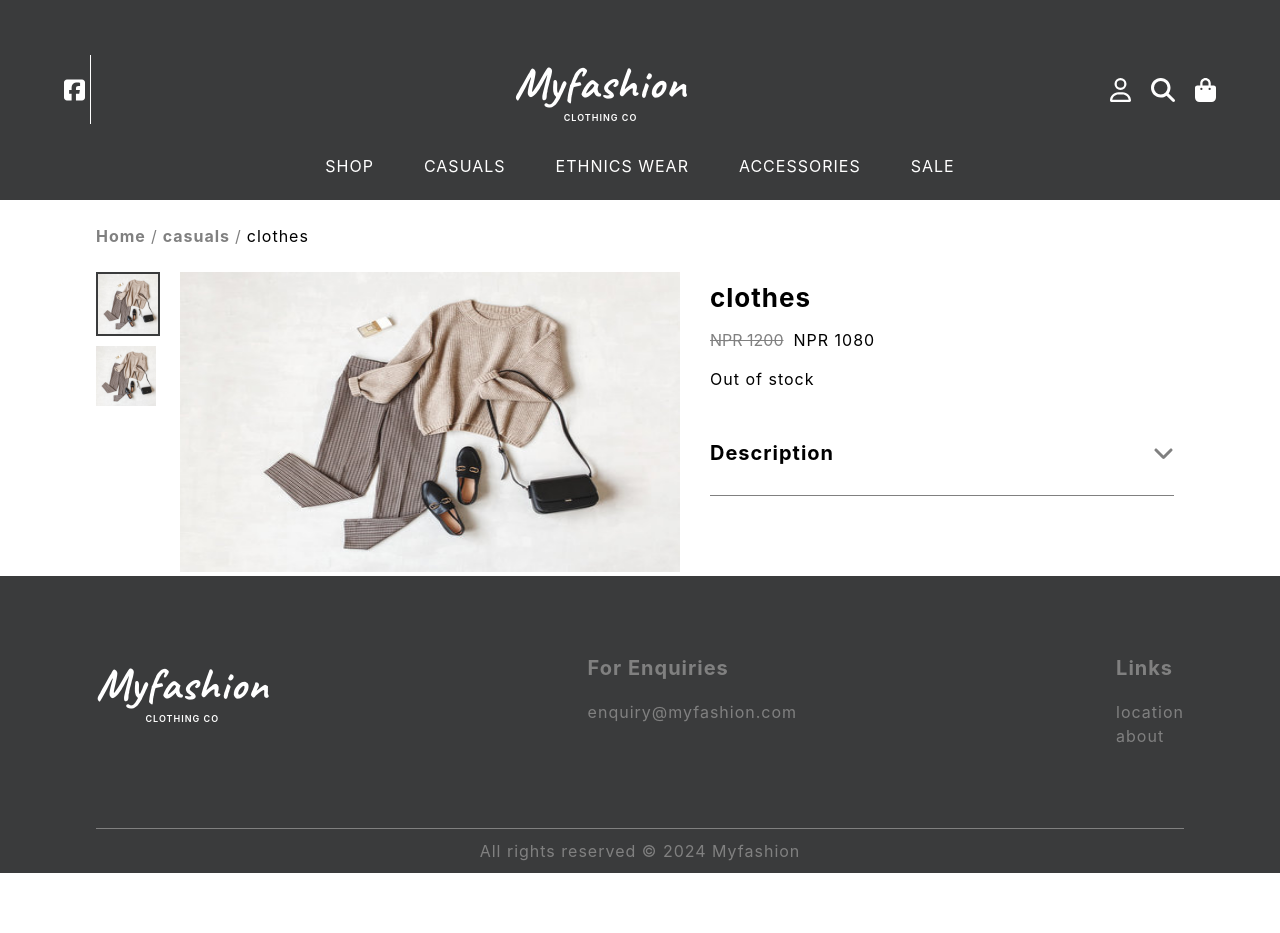
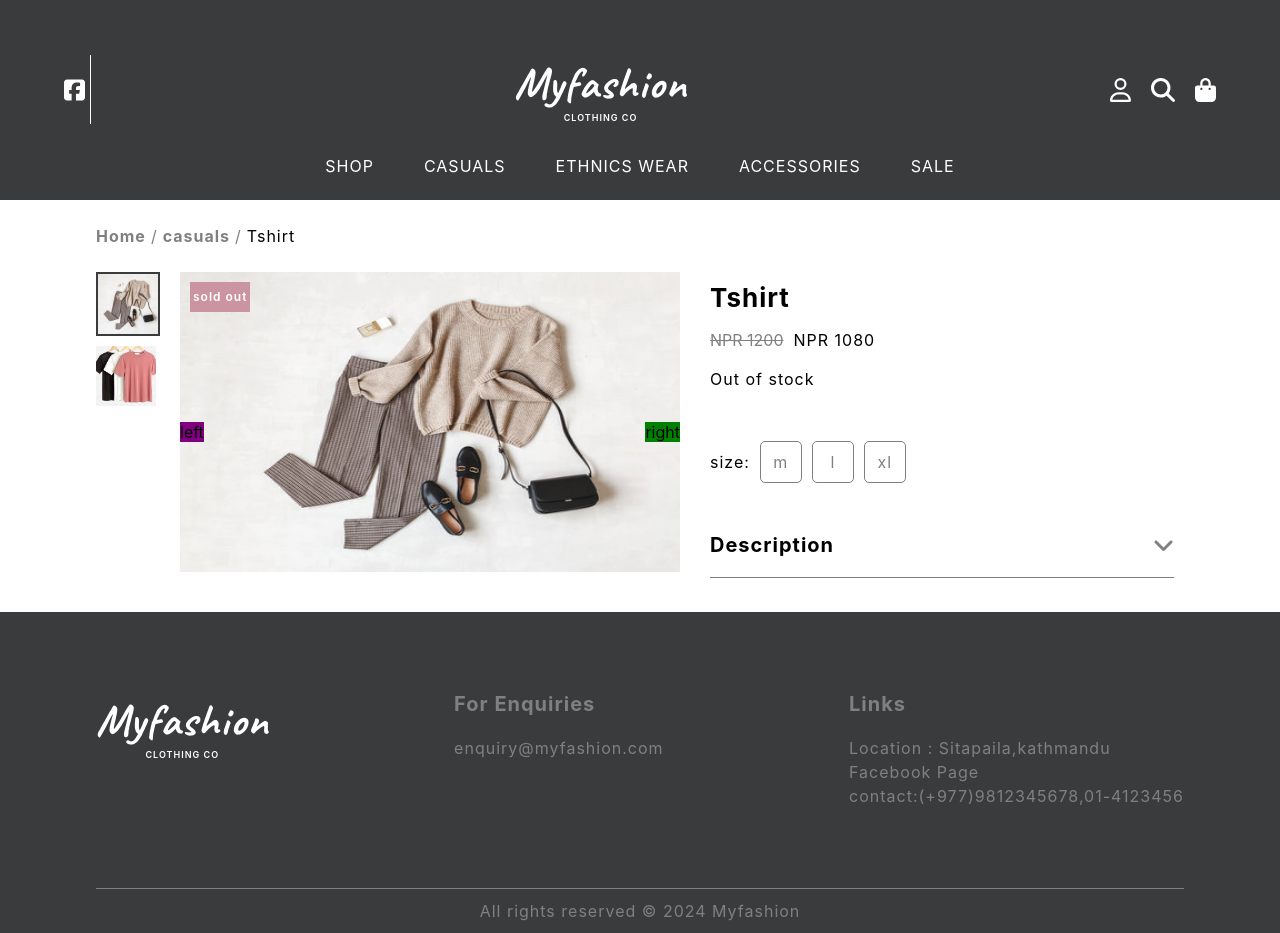
Before and after one commit to AnupRijal123/Vue_clothingbrand_website, a Vue app: page /item/1 in a window 1280 px wide. Before the commit the page ends 873 px from the top, so only its background shows below. Built offline with nearby package versions, Linux system fonts and the light colour scheme.

Commit message:
made item info image scroll when  left and right button clicked

```diff
--- a/src/base.css
+++ b/src/base.css
@@ -91,6 +91,17 @@ body::-webkit-scrollbar-thumb {
     transform: scale(1.2);
 }
 
+.tag {
+    background-color: #ca94a1;
+    padding: 3px;
+}
+
+.tag p {
+    color: #ffffff;
+    font-size: 12px;
+    font-weight: 600;
+}
+
 @media only screen and (max-width:320px) {
 
     p,
--- a/src/components/FooterComponent.vue
+++ b/src/components/FooterComponent.vue
@@ -7,14 +7,15 @@
             </div>
             <div class="column d-flex">
                 <h3>For Enquiries</h3>
-                <p>enquiry@myfashion.com</p>
+                <p class="link-text">enquiry@myfashion.com</p>
             </div>
 
             <div class="column d-flex">
                 <h3>Links</h3>
                <div>
-                <p>location</p>
-                <p>about</p>
+                <p class="link-text">Location : Sitapaila,kathmandu</p>
+                <p class="link-text">Facebook Page</p>
+                <p>contact:(+977)9812345678,01-4123456</p>
                </div>
             </div>
            </div>
@@ -65,12 +66,13 @@ p,h3{
     color:rgba(128,128,128);
 
 }
-.column p{
+
+.link-text{
     cursor:pointer;
-    transition:all 0.2s ease;
+    transition:all 0.3s ease;
 }
-.column p:hover{
-    transform:scale(1.1);
+.link-text:hover{
+    transform:scale(1.05);
     color:#ca94a1;
 }
 
--- a/src/components/ItemsComponent.vue
+++ b/src/components/ItemsComponent.vue
@@ -158,18 +158,10 @@ export default {
     color:rgba(128,128,128);
 }
 .tag{
-    background-color:#ca94a1;
-    position:absolute;
-    top:5px;
-    left:5px;
-    padding:3px;
+    position: absolute;
+    top: 5px;
+    left: 5px;
 }
-.tag p{
-    color:#ffffff;
-    font-size:12px;
-    font-weight:600;
-}
-
 @media only screen and (max-width:1352px){
     .grid-container{
         justify-content:space-around;
--- a/src/data/allItems.json
+++ b/src/data/allItems.json
@@ -1,8 +1,18 @@
 [
     {
         "id": 1,
-        "name": "clothes",
+        "name": "Tshirt",
         "price": 1200,
+        "description": [
+            "100% pure cotton",
+            "relaxed fit",
+            "size s,m,l,xl,xxl"
+        ],
+        "size": [
+            "m",
+            "l",
+            "xl"
+        ],
         "discountPercentage": 10,
         "img1": "item1.jpg",
         "img2": "item2.jpeg",
@@ -14,6 +24,18 @@
         "id": 2,
         "name": "kurtha",
         "price": 800,
+        "description": [
+            "100% pure cotton",
+            "relaxed fit",
+            "size s,m,l,xl,xxl"
+        ],
+        "size": [
+            "m",
+            "l",
+            "xl",
+            "xxl",
+            "xxxl"
+        ],
         "discountPercentage": null,
         "img1": "item1.jpg",
         "img2": "item2.jpeg",
@@ -25,6 +47,11 @@
         "id": 3,
         "name": "bag",
         "price": 3000,
+        "description": [
+            "100% pure cotton",
+            "relaxed fit",
+            "size s,m,l,xl,xxl"
+        ],
         "discountPercentage": 10,
         "img1": "item1.jpg",
         "img2": "item2.jpeg",
--- a/src/pages/DisplayItems.vue
+++ b/src/pages/DisplayItems.vue
@@ -31,6 +31,7 @@ export default{
     },
     mounted(){
         this.displayItemFirstLoad();
+        window.scrollTo(0,0);
     },
     methods:{
         displayItemFirstLoad(){
--- a/src/pages/HomePage.vue
+++ b/src/pages/HomePage.vue
@@ -28,7 +28,7 @@
 
         <ItemsComponent :itemsArray="newCollection"/>
 
-        <div className="accessories-container">
+        <div class="accessories-container">
             <h1>Accessories</h1>
             <AccessoriesComponent />
         </div>
@@ -140,7 +140,7 @@ methods:{
     height:100%;
     object-fit: fill;
     transform:scale(1.2);
-    transition:transform 0.5s ease;
+    transition:transform 0.7s ease;
 
 }
 .poster-image:hover{
--- a/src/pages/ItemInfoPage.vue
+++ b/src/pages/ItemInfoPage.vue
@@ -1,6 +1,6 @@
 <template>
     <div v-if="selectedItem.length!==0" class="item-info-container">
-       <div className="item-info-content-container">
+       <div class="item-info-content-container">
         <div class="item-info-content">
             <div class="item-info-heading">
                 <div class="breadcrumb">
@@ -14,21 +14,43 @@
 
             <div class="item-display-div d-flex">
                <div class="images-list d-flex">
-                <div className="list-image-div active-image">
-                    <img :src="require('@/assets/items/item1.jpg')" class="list-image"/>
+                <div @click="selectImage(selectedItem[0].img1)" class="list-image-div" :class="{'active-image':selectedImage===selectedItem[0].img1}">
+                    <img :src="require(`@/assets/items/${selectedItem[0].img1}`)" class="list-image"/>
                 </div>
 
-                <div className="list-image-div">
-                    <img :src="require('@/assets/items/item1.jpg')" class="list-image"/>
+                <div  @click="selectImage(selectedItem[0].img2)" class="list-image-div" :class="{'active-image':selectedImage===selectedItem[0].img2}">
+                    <img :src="require(`@/assets/items/${selectedItem[0].img2}`)" class="list-image"/>
                 </div>
 
                </div>
 
-               <div>
-                    <img :src="require('../assets/items/item1.jpg')" class="item-image"/>
-               </div>
+               <div class="main-image-container">
+                    <div class="scrollable-image-container"
 
-                <div className="item-description-container d-flex">
+
+                            :class="{'move-scrollable-container-left':moveLeft,
+                                    'move-scrollable-container-right':moveRight
+                                    }"
+
+
+                    >
+                        <img :src="require(`../assets/items/${selectedItem[0].img1}`)" class="item-image"/>
+                        <img :src="require(`../assets/items/${selectedItem[0].img2}`)" class="item-image"/>
+                    </div>
+                    <div class="tag" v-if="selectedItem[0].isSold||selectedItem[0].discountPercentage">
+                            <p v-if="selectedItem[0].isSold">sold out</p>
+                            <p v-if="!selectedItem[0].isSold && selectedItem[0].discountPercentage">
+                                -{{selectedItem[0].discountPercentage}}%
+                            </p>
+                    </div>
+
+                    <div @click="goLeft" class="left-button image-navigate-button">left</div>
+                    <div @click="goRight" class="right-button image-navigate-button">right</div>
+
+
+                </div>
+
+                <div class="item-description-container d-flex">
                    <div>
                     <h2>{{ selectedItem[0].name }}</h2>
                     <div class="price-div d-flex">
@@ -42,10 +64,28 @@
                         <p v-if="!selectedItem[0].discountPercentage">NPR {{selectedItem[0].price}}</p>
                     </div>
                     <p v-if="selectedItem[0].isSold">Out of stock</p>
+                    <div v-if="!selectedItem[0].isSold" class="button-div">
+
+                        <CustomWhiteButton text="add to cart"/>
+
+                    </div>
+                   </div>
+
+                   <div class="size-div d-flex">
+                    <p>size:</p>
+                    <div
+
+                    v-for="size in selectedItem[0].size" :key="size"
+                    @click="selectSize(size)"
+                    :class="size===selectedSize?'active-size size-box':'size-box'">
+                        <p>{{size}}</p>
+                    </div>
+
+                    <p v-if="!selectedItem[0].size">N/A</p>
                    </div>
 
                    <div class="description-and-review-div">
-                        <div className="description-row">
+                        <div class="description-row">
                             <div @click="showDescription" class="description-heading d-flex">
                                 <h3>Description</h3>
 
@@ -56,10 +96,10 @@
                             <div :class="`description  ${showDescriptionDiv?'take-full-height':'description'}`"  >
                                 <p class="heading-text">Features</p>
 
-                                <div>
-                                    <li>hello</li>
-                                    <li>bye</li>
-                                    <li>hello</li>
+                                <div class="description-list">
+                                    <li  v-for="description in selectedItem[0].description" :key="description">
+                                        {{description}}
+                                    </li>
                                 </div>
 
                                 <p class="heading-text">Made in china</p>
@@ -67,6 +107,9 @@
                             </div>
                         </div>
                    </div>
+
+
+
 
                 </div>
             </div>
@@ -81,24 +124,33 @@
 
 <script>
 import AllItems from '../data/allItems.json';
+import CustomWhiteButton from '../components/CustomWhiteButton.vue';
 
 export default{
+    components:{
+        CustomWhiteButton,
+    },
     data(){
         return{
             itemID:null,
             allItems:AllItems,
             selectedItem:[],
             showDescriptionDiv:false,
+            selectedImage:'',
+            selectedSize:'',
+            moveLeft:false,
+            moveRight:false,
 
         }
     },
    mounted(){
+    window.scrollTo(0,0);
     this.itemID=parseInt(this.$route.params.id);
        this.selectedItem=this.allItems.filter((item)=>{
             return item.id===this.itemID
         });
         console.log('selected item',this.selectedItem);
-
+        this.selectedImage=this.selectedItem[0].img1;
    },
    methods:{
     showDescription(){
@@ -118,9 +170,38 @@ export default{
         if(categoryName==='accessories'){
             this.$router.push('/categories/accessories');
         }
-    }
+    },
+        selectImage(image){
+        this.selectedImage=image;
+        console.log(this.selectedImage);
+
+        if(this.selectedImage===this.selectedItem[0]?.img1){
+            this.goLeft();
+        }
+        if(this.selectedImage===this.selectedItem[0]?.img2){
+            this.goRight();
+        }
+
+
+        },
+
+        selectSize(size){
+            this.selectedSize=size;
+        },
+
+        goLeft(){
+            this.moveRight=false;
+            this.moveLeft=true;
+        },
+
+        goRight(){
+            this.moveLeft=false;
+            this.moveRight=true;
+        }
+
+
+
    }
-
    }
 
 
@@ -164,6 +245,7 @@ export default{
  .item-display-div{
     gap:20px;
     flex-wrap:wrap;
+    padding-bottom:24px;
  }
  .images-list{
     flex-direction:column;
@@ -173,6 +255,7 @@ export default{
  .list-image-div{
     width:60px;
     height:60px;
+    cursor:pointer;
  }
  .active-image{
     border:2px solid #3a3b3c;
@@ -182,10 +265,68 @@ export default{
    height:100%;
    object-fit:cover;
  }
- .item-image{
+ .main-image-container{
     width:500px;
     height:300px;
+    position:relative;
+    overflow:hidden;
+}
+.scrollable-image-container{
+    display:flex;
+    width:100%;
+    height:100%;
+}
+
+.move-scrollable-container-left{
+    animation:moveLeft 1s forwards;
+}
+@keyframes moveLeft{
+    0%{
+        transform:translateX(-500px);
+    }
+    100%{
+        transform:translateX(0);
+    }
+}
+.move-scrollable-container-right{
+    animation:moveRight 1s forwards;
+}
+@keyframes moveRight{
+    0%{
+        transform:translate(0);
+    }
+    100%{
+        transform:translateX(-500px);
+    }
+}
+.tag{
+    position:absolute;
+    top:10px;
+    left:10px;
+}
+.image-navigate-button{
+    background-color:yellow;
+    position:absolute;
+    top:50%;
+    cursor:pointer;
+}
+.left-button{
+    background-color:purple;
+    left:0;
+}
+.right-button{
+    background-color:green;
+    right:0;
+}
+ .item-image{
+    width:100%;
+    height:100%;
+    flex-shrink:0;
  }
+ .button-div{
+    background-color:red;
+ }
+
  .item-description-container{
     flex:1;
     padding:10px;
@@ -202,13 +343,50 @@ export default{
     color:rgba(128,128,128);
  }
 
+ .size-div{
+    gap:10px;
+    align-items:center;
+    flex-wrap:wrap;
+ }
+ .size-box{
+    width: 40px;
+    height:40px;
+    display:flex;
+    justify-content:center;
+    align-items:center;
+    cursor:pointer;
+    border:1px solid rgba(128,128,128);
+    border-radius:5px;
+    transition:transform 0.3s ease;
+ }
+ .size-box:hover{
+    transform:scale(1.1);
+ }
+ .size-box p{
+    color:rgba(128,128,128);
+    text-align:center;
+
+ }
+ .active-size{
+    transform:scale(1.2);
+    border-color:#111;
+ }
+ .active-size p{
+    color:#111;
+    font-weight:600;
+ }
+ .active-size:hover{
+    transform:scale(1.2);
+ }
+
  .description-row{
-    padding-bottom:15px;
+    padding-bottom:10px;
     border-bottom:1px solid rgba(128,128,128);
  }
+
  .description-heading{
     justify-content:space-between;
-    padding-bottom:15px;
+    padding-bottom:10px;
     cursor:pointer;
  }
  .heading-text{
@@ -226,8 +404,11 @@ export default{
     overflow:hidden;
     transition:height 0.5s ease;
  }
+ .description-list{
+    padding-left:5px;
+ }
  .take-full-height{
-    height:140px;
+    height:120px;
     overflow-y:scroll;
  }
  .take-full-height::-webkit-scrollbar{
@@ -244,10 +425,9 @@ export default{
         flex-direction:row;
     }
     .item-display-div{
-        background-color:purple;
         flex-direction:column;
     }
-    .item-image{
+    .main-image-container{
         width:90%;
     }
     .item-info-container{
```
